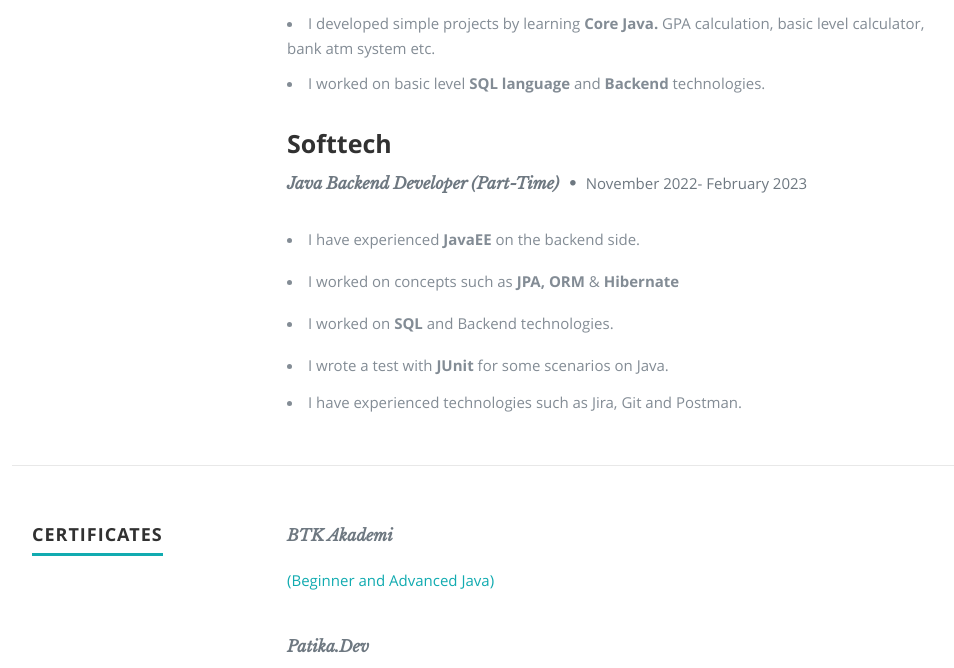
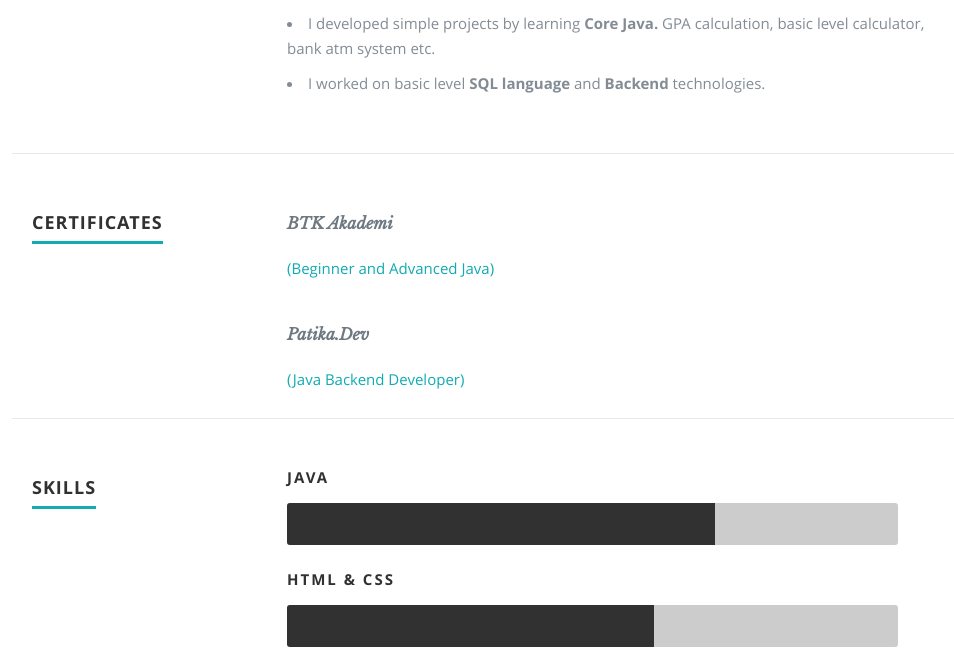
Before and after one commit to EmreSezr/cv, a plain HTML site: page index-eng.html in a window 1280 px wide. Shown: the part 1981-2649 px from the top of the page, without its empty margins (118-1072 px from the left). Drawn offline with nearby package versions, Linux system fonts and the light colour scheme.

Commit message:
Update index-eng.html

```diff
--- a/index-eng.html
+++ b/index-eng.html
@@ -221,30 +221,6 @@
             </div>
           </div>
 
-          <div class="row item">
-            <div class="twelve columns">
-              <h3>Softtech</h3>
-              <p class="info">
-                Java Backend Developer (Part-Time) <span>&bull;</span>
-                <em class="date">November 2022- February 2023</em>
-              </p>
-
-              <p>
-                <li>I have experienced <b>JavaEE</b> on the backend side.</li>
-                <li>
-                  I worked on concepts such as <b> JPA, </b><b>ORM </b>&
-                  <b>Hibernate</b>
-                </li>
-                <li>I worked on <b>SQL </b>and Backend technologies.</li>
-                <li>
-                  I wrote a test with <b>JUnit</b> for some scenarios on Java.
-                </li>
-                <li>
-                  I have experienced technologies such as Jira, Git and Postman.
-                </li>
-              </p>
-            </div>
-          </div>
         </div>
       </div>
 
```
